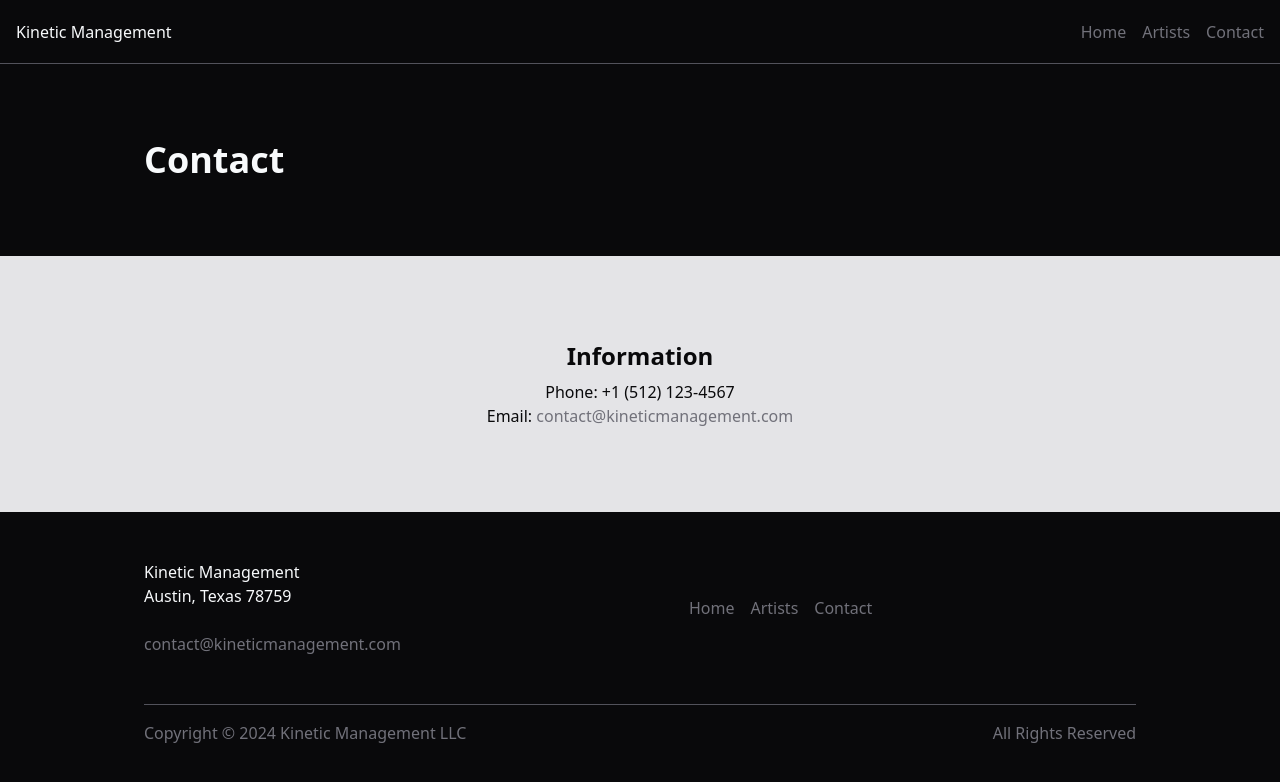
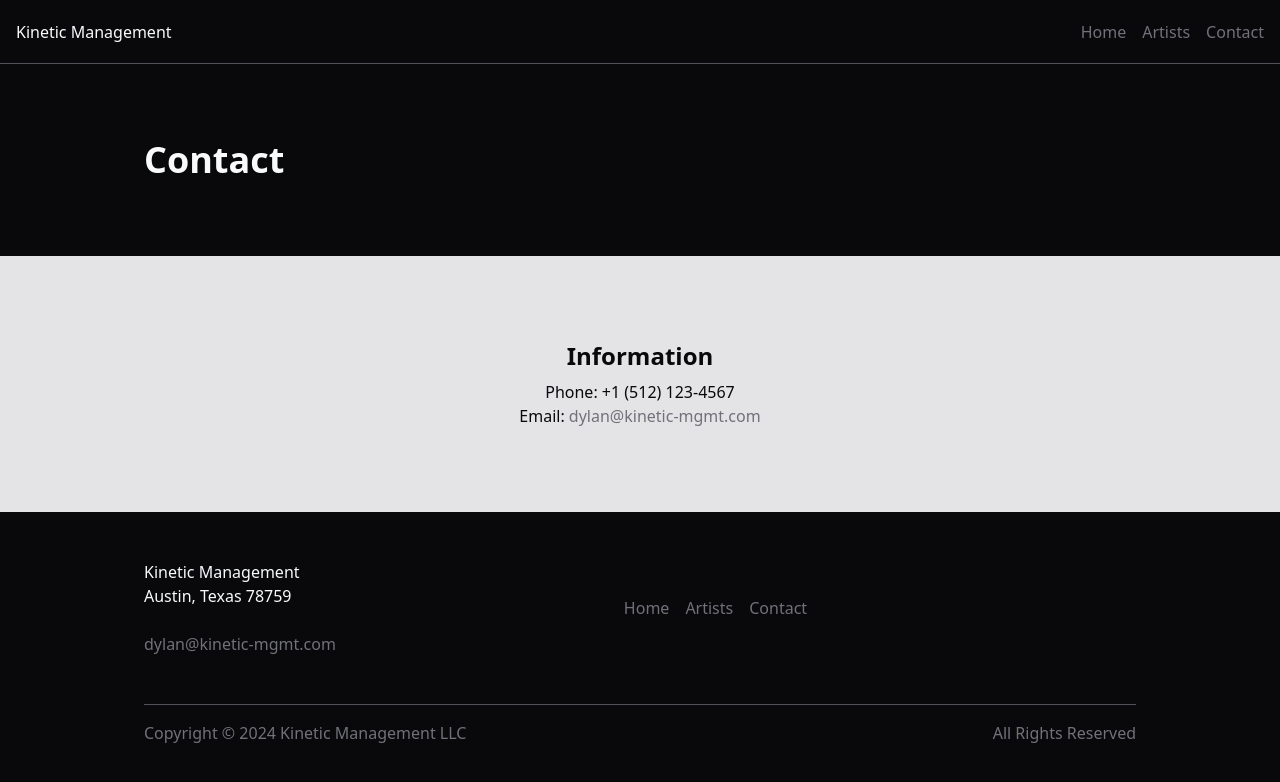
Before and after one commit to maxwellmattryan/kinetic-mgmt.com, a SvelteKit app in the folder ui/: page /contact in a window 1280 px wide. Shown: the top 782 px of the page. Built offline with nearby package versions, Linux system fonts and the light colour scheme.

Commit message:
Create necessary constants

```diff
--- a/ui/src/components/Footer.svelte
+++ b/ui/src/components/Footer.svelte
@@ -1,12 +1,16 @@
+<script lang="ts">
+	import { COMPANY_NAME, CONTACT_EMAIL_ADDRESS } from '$lib'
+</script>
+
 <footer class="flex flex-col justify-between px-36 pb-8">
 	<footer-top class="flex flex-row space-x-72">
 		<footer-top-left>
 			<div>
-				<p>Kinetic Management</p>
+				<p>{COMPANY_NAME}</p>
 				<p>Austin, Texas 78759</p>
 			</div>
 			<div class="mt-6">
-				<a href="mailto:contact@kineticmanagement.com">contact@kineticmanagement.com</a>
+				<a href="mailto:{CONTACT_EMAIL_ADDRESS}">{CONTACT_EMAIL_ADDRESS}</a>
 				<!--                <socials />-->
 			</div>
 		</footer-top-left>
@@ -22,7 +26,7 @@
 	</footer-top>
 	<hr class="h-px border-1 border-zinc-600 mt-12 mb-4" />
 	<footer-bottom class="flex flex-row justify-between">
-		<p class="text-zinc-500">Copyright &copy; 2024 Kinetic Management LLC</p>
+		<p class="text-zinc-500">Copyright &copy; 2024 {COMPANY_NAME} LLC</p>
 		<p class="text-zinc-500">All Rights Reserved</p>
 	</footer-bottom>
 </footer>
--- a/ui/src/components/Header.svelte
+++ b/ui/src/components/Header.svelte
@@ -1,5 +1,9 @@
+<script lang="ts">
+	import { COMPANY_NAME } from '$lib'
+</script>
+
 <header class="h-[8vh] flex flex-row items-center justify-between border-b border-zinc-600 p-4">
-	<header-logo><p>Kinetic Management</p></header-logo>
+	<header-logo><p>{COMPANY_NAME}</p></header-logo>
 	<nav>
 		<ul class="flex flex-row space-x-4">
 			<li><a href="/">Home</a></li>
--- /dev/null
+++ b/ui/src/lib/constants.ts
@@ -0,0 +1,3 @@
+export const COMPANY_NAME: string = 'Kinetic Management'
+
+export const CONTACT_EMAIL_ADDRESS: string = 'dylan@kinetic-mgmt.com'
--- a/ui/src/lib/index.ts
+++ b/ui/src/lib/index.ts
@@ -1 +1 @@
-// place files you want to import through the `$lib` alias in this folder.
+export * from './constants'
--- a/ui/src/routes/contact/+page.svelte
+++ b/ui/src/routes/contact/+page.svelte
@@ -1,4 +1,5 @@
 <script lang="ts">
+	import { CONTACT_EMAIL_ADDRESS } from '$lib'
 	import { Banner } from '@components'
 </script>
 
@@ -11,7 +12,7 @@
 	<div class="h-[32vh] flex flex-col items-center justify-center bg-zinc-200 mb-12">
 		<h2>Information</h2>
 		<p class="mt-2">Phone: +1 (512) 123-4567</p>
-		<p>Email: <a href="mailto:contact@kineticmanagement.com">contact@kineticmanagement.com</a></p>
+		<p>Email: <a href="mailto:{CONTACT_EMAIL_ADDRESS}">{CONTACT_EMAIL_ADDRESS}</a></p>
 	</div>
 </contact-page>
 
```
